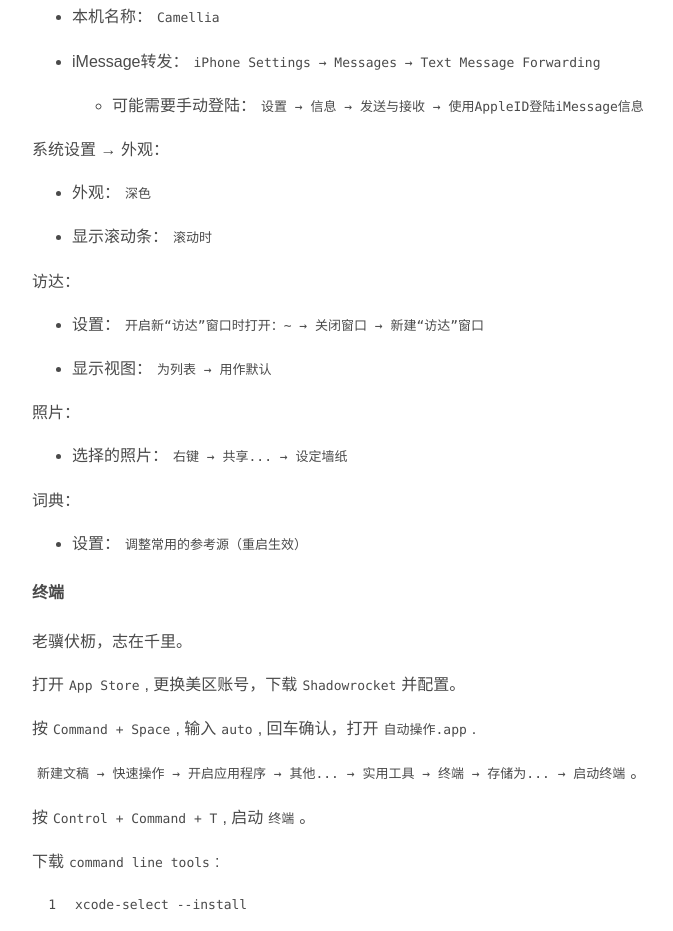
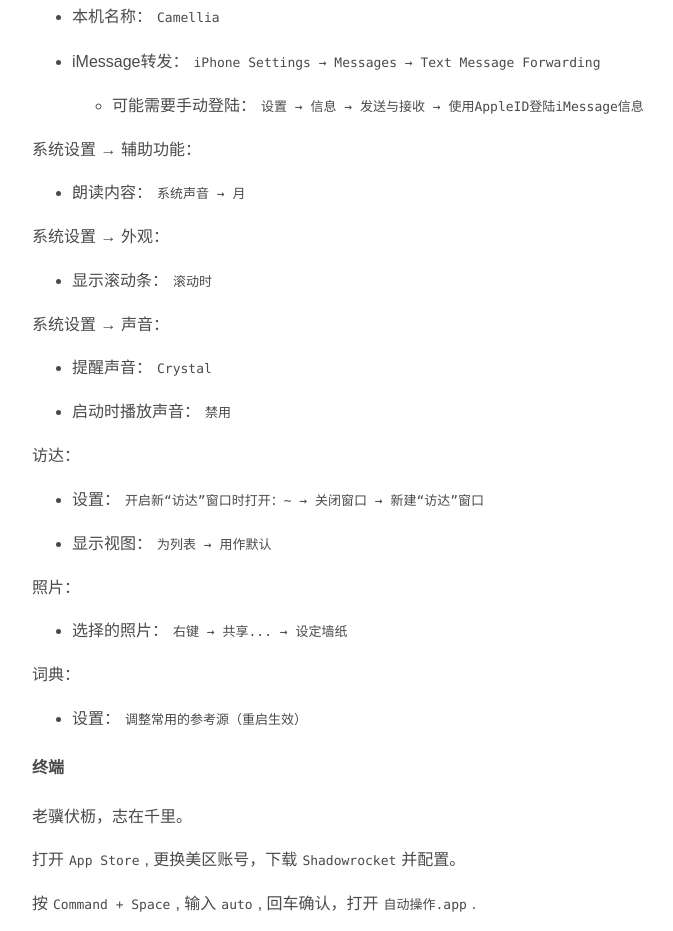
Before and after one commit to arinsong2001/arinsong2001.github.io, a plain HTML site: page 2023/01/29/Mac-configs/index.html in a window 1280 px wide. Shown: the part 1431-2362 px from the top of the page, without its empty margins (344-1017 px from the left). Drawn offline with Linux system fonts and the light colour scheme; a small style sheet from the web is missing.

Commit message:
Site updated: 2025-03-12 15:45:49

```diff
--- a/2023/01/29/Mac-configs/index.html
+++ b/2023/01/29/Mac-configs/index.html
@@ -133,11 +133,19 @@
 </ul>
 </li>
 </ul>
+<p>系统设置 → 辅助功能：</p>
+<ul>
+<li>朗读内容：<code>系统声音 → 月</code></li>
+</ul>
 <p>系统设置 → 外观：</p>
 <ul>
-<li><p>外观：<code>深色</code></p>
+<li>显示滚动条：<code>滚动时</code></li>
+</ul>
+<p>系统设置 → 声音：</p>
+<ul>
+<li><p>提醒声音：<code>Crystal</code></p>
 </li>
-<li><p>显示滚动条：<code>滚动时</code></p>
+<li><p>启动时播放声音：<code>禁用</code></p>
 </li>
 </ul>
 <p>访达：</p>
```
Also changed, not shown: page/3/index.html (+10 -2 lines).
